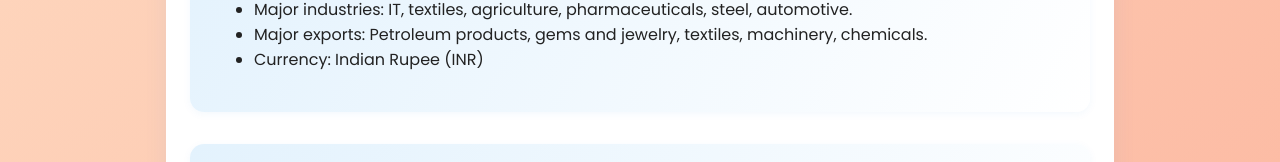
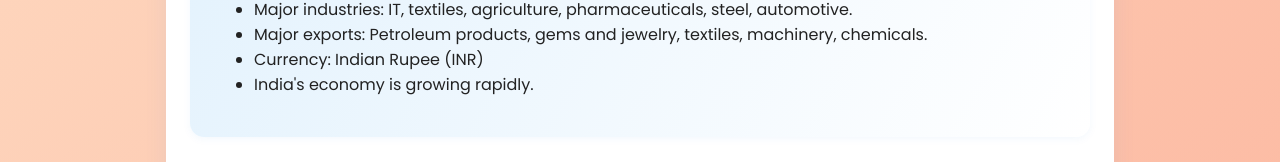
Before and after one commit to learning-new-things-daily/its_my_India, a React (Create React App) app: page / in a window 1280 px wide. Shown: the part 1481-1643 px from the top of the page. Built offline with nearby package versions, Linux system fonts and the light colour scheme; no server answers.

Commit message:
Switch to .eslintrc.json for ESLint config

```diff
--- a/package.json
+++ b/package.json
@@ -35,6 +35,8 @@
     "@eslint/js": "^9.31.0",
     "@types/react": "^19.1.8",
     "@types/react-dom": "^19.1.6",
+    "@typescript-eslint/eslint-plugin": "^8.37.0",
+    "@typescript-eslint/parser": "^8.37.0",
     "eslint": "^8.57.1",
     "eslint-plugin-react": "^7.37.5",
     "globals": "^16.3.0",
--- a/src/components/Economy.tsx
+++ b/src/components/Economy.tsx
@@ -8,6 +8,7 @@ const Economy: React.FC = () => (
       <li>Major industries: IT, textiles, agriculture, pharmaceuticals, steel, automotive.</li>
       <li>Major exports: Petroleum products, gems and jewelry, textiles, machinery, chemicals.</li>
       <li>Currency: Indian Rupee (INR)</li>
+      <li>India&apos;s economy is growing rapidly.</li>
     </ul>
   </Section>
 );
```
Also changed, not shown: .eslintrc.json, 1 other file (tests, documents, lock files or other folders).
